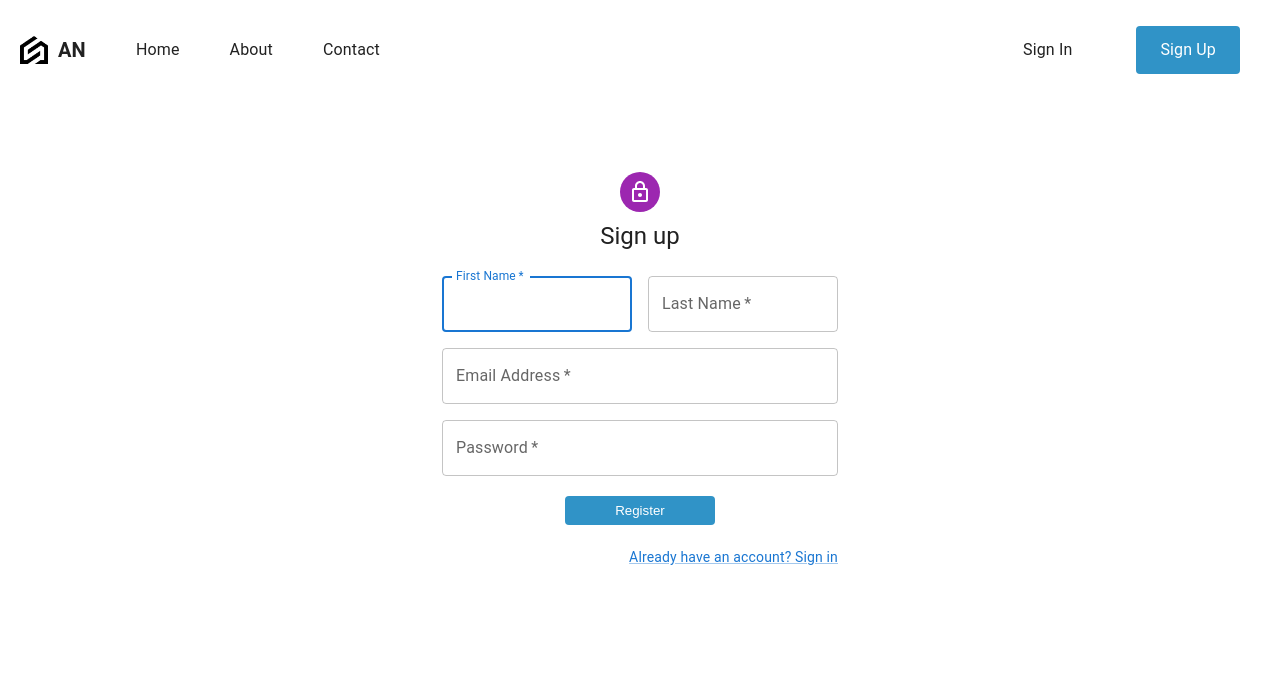
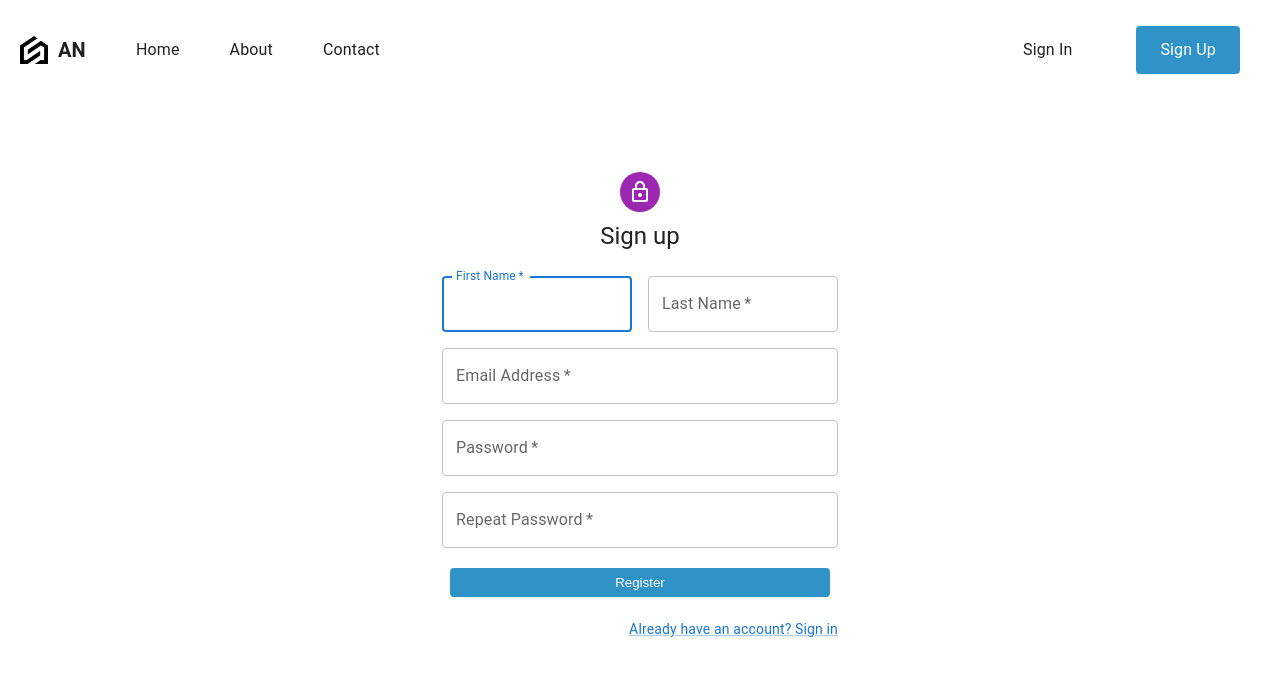
Before and after one commit to AntonioNikolov7/Real_Estate_App, a React (Vite) app: page /register in a window 1280 px wide. Shown: the top 676 px of the page. Built offline with nearby package versions, Linux system fonts and the light colour scheme.

Commit message:
added input validations for registering and little refactorings

```diff
--- a/src/pages/listPage/ListPage.tsx
+++ b/src/pages/listPage/ListPage.tsx
@@ -2,8 +2,8 @@ import React from "react";
 import "./ListPage.scss";
 import { listData } from "../../mock-data/mock-data";
 import Filter from "../../components/filter/Filter";
-import Card from "../../card/Card";
 import Map from "../../components/map/Map";
+import Card from "../../components/card/Card";
 const ListPage: React.FC = () => {
   const data = listData;
 
--- /dev/null
+++ b/src/pages/register/InputValidation.ts
@@ -0,0 +1,45 @@
+export interface ValidationErrors {
+  firstName: string;
+  lastName: string;
+  email: string;
+  password: string;
+  repeatPassword: string;
+}
+
+export const validateForm = (values: any): ValidationErrors => {
+  const errors: ValidationErrors = {
+    firstName: "",
+    lastName: "",
+    email: "",
+    password: "",
+    repeatPassword: "",
+  };
+
+  if (!values.firstName.trim()) {
+    errors.firstName = "First name is required";
+  }
+
+  if (!values.lastName.trim()) {
+    errors.lastName = "Last name is required";
+  }
+
+  if (!values.email.trim()) {
+    errors.email = "Email is required";
+  }
+
+  if (values.password.trim().length < 8) {
+    errors.password = "Password must be at least 8 characters";
+  } else {
+    const passwordRegex =
+      /^(?=.*[a-z])(?=.*[A-Z])(?=.*\d)(?=.*[@$!%*?&])[A-Za-z\d@$!%*?&]{8,}$/;
+    if (!passwordRegex.test(values.password)) {
+      errors.password =
+        "Password must contain at least one uppercase letter, one lowercase letter, one number, and one special character";
+    }
+  }
+  if (values.repeatPassword !== values.password) {
+    errors.repeatPassword = "Passwords do not match!";
+  }
+
+  return errors;
+};
--- a/src/pages/register/Register.tsx
+++ b/src/pages/register/Register.tsx
@@ -9,17 +9,43 @@ import LockOutlinedIcon from "@mui/icons-material/LockOutlined";
 import Typography from "@mui/material/Typography";
 import Container from "@mui/material/Container";
 import Button from "../../shared/Button/Button";
+import { validateForm } from "./InputValidation";
 
 const Register = () => {
+  const [formValues, setFormValues] = React.useState({
+    firstName: "",
+    lastName: "",
+    email: "",
+    password: "",
+    repeatPassword: "",
+  });
+
+  const [errors, setErrors] = React.useState({
+    firstName: "",
+    lastName: "",
+    email: "",
+    password: "",
+    repeatPassword: "",
+  });
+
+  const handleChange = (event: React.ChangeEvent<HTMLInputElement>) => {
+    const { name, value } = event.target;
+    setFormValues({
+      ...formValues,
+      [name]: value,
+    });
+  };
+
   const handleSubmit = (event: React.FormEvent<HTMLFormElement>) => {
     event.preventDefault();
-    const data = new FormData(event.currentTarget);
-    console.log({
-      firstName: data.get("firstName"),
-      secondName: data.get("lastName"),
-      email: data.get("email"),
-      password: data.get("password"),
-    });
+
+    const validationErrors = validateForm(formValues);
+    if (Object.keys(validationErrors).length === 0) {
+      console.log("Form submitted successfully:", formValues);
+      // You can submit the form here
+    } else {
+      setErrors(validationErrors);
+    }
   };
 
   return (
@@ -50,6 +76,9 @@ const Register = () => {
                 id="firstName"
                 label="First Name"
                 autoFocus
+                onChange={handleChange}
+                error={!!errors.firstName}
+                helperText={errors.firstName}
               />
             </Grid>
             <Grid item xs={12} sm={6}>
@@ -60,6 +89,9 @@ const Register = () => {
                 label="Last Name"
                 name="lastName"
                 autoComplete="family-name"
+                onChange={handleChange}
+                error={!!errors.lastName}
+                helperText={errors.lastName}
               />
             </Grid>
             <Grid item xs={12}>
@@ -70,6 +102,9 @@ const Register = () => {
                 label="Email Address"
                 name="email"
                 autoComplete="email"
+                onChange={handleChange}
+                error={!!errors.email}
+                helperText={errors.email}
               />
             </Grid>
             <Grid item xs={12}>
@@ -81,10 +116,27 @@ const Register = () => {
                 type="password"
                 id="password"
                 autoComplete="new-password"
+                onChange={handleChange}
+                error={!!errors.password}
+                helperText={errors.password}
+              />
+            </Grid>
+            <Grid item xs={12}>
+              <TextField
+                required
+                fullWidth
+                name="repeat-password"
+                label="Repeat Password"
+                type="password"
+                id="repeat-password"
+                autoComplete="new-password"
+                onChange={handleChange}
+                error={!!errors.repeatPassword}
+                helperText={errors.repeatPassword}
               />
             </Grid>
           </Grid>
-          <Button name="Register" />
+          <Button name="Register" isForm={true} />
           <Grid container justifyContent="flex-end">
             <Grid item>
               <Link href="#" variant="body2">
--- a/src/shared/Button/Button.scss
+++ b/src/shared/Button/Button.scss
@@ -1,55 +1,32 @@
-.btn.btn-enable {
+.btn {
   display: block;
-
   width: 150px;
-
   margin: 0 auto;
-
   margin-top: 20px;
-
-  //   border: 1px solid #25729a;
   border: none;
   border-radius: 4px;
+  text-align: center;
+  color: #ffffff;
+  background-color: #3093c7;
+  margin-bottom: 20px;
+  padding: 7px 7px 7px 7px;
 
-  text-align: center;
-
-  color: #ffffff;
-
-  background-color: #3093c7;
-
-  margin-bottom: 20px;
-
-  padding: 7px 7px 7px 7px;
+  &:hover {
+    scale: 1.05;
+  }
 }
 
-.btn.btn-disabled {
-  display: block;
-
-  width: 150px;
-
-  margin: 0 auto;
-
-  margin-top: 20px;
-
-  opacity: 0.65;
-
-  cursor: not-allowed;
-
-  border: 1px solid #25729a;
-
-  border-radius: 4px;
-
-  text-align: center;
-
-  color: #ffffff;
-
-  background-color: #3093c7;
-
-  margin-bottom: 20px;
-
-  padding: 7px 7px 7px 7px;
+.btn-enable {
 }
 
-.btn:hover {
-  scale: 1.05;
+.btn-enable-form {
+  @extend .btn;
+  width: 96%;
 }
+
+.btn-disabled {
+  @extend .btn;
+  opacity: 0.65;
+  cursor: not-allowed;
+  border: 1px solid #25729a;
+}
--- a/src/shared/Button/Button.tsx
+++ b/src/shared/Button/Button.tsx
@@ -4,14 +4,24 @@ import "./Button.scss";
 interface Button {
   name: string;
   isDisabled?: boolean;
+  isForm?: boolean;
   clickHandler?: () => void;
   type?: "button" | "submit" | "reset";
 }
-const Button: React.FC<Button> = ({ name, isDisabled, clickHandler, type }) => {
+const Button: React.FC<Button> = ({
+  name,
+  isDisabled,
+  clickHandler,
+  type,
+  isForm,
+}) => {
   const btnEnableDisable = !isDisabled ? "btn-enable" : "btn-disabled";
+  const formClass = isForm ? "-form" : "";
+  const scssClass = `${btnEnableDisable}${formClass}`;
+  console.log(scssClass);
   return (
     <button
-      className={`btn ${btnEnableDisable}`}
+      className={`btn ${scssClass}`}
       onClick={clickHandler}
       type={type}
       disabled={isDisabled}
```
Also changed, not shown: src/components/card/Card.scss (renamed from src/card/Card.scss), src/components/card/Card.tsx (renamed from src/card/Card.tsx).
